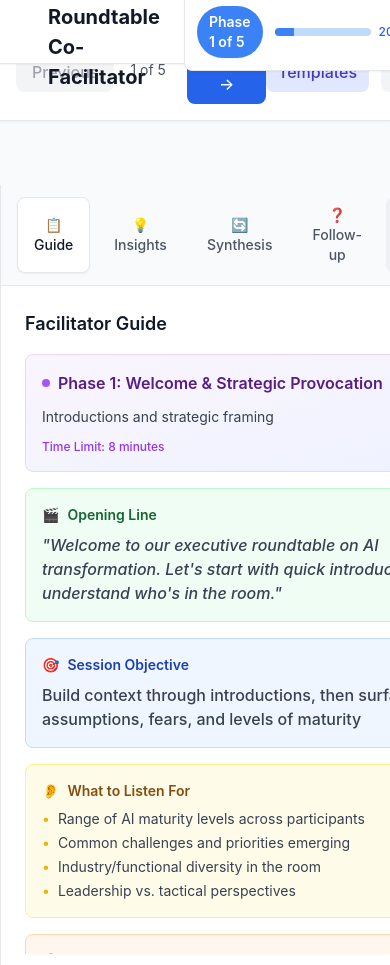
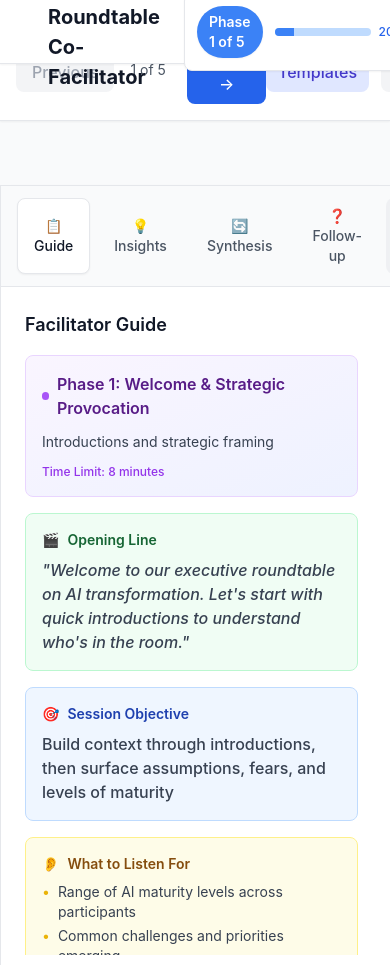
Before and after one commit to ALehav1/Ai4_Roundtable_Co-Facilitator_Agent, a Next.js app: page / in a window 390 px wide. Shown: the top 965 px of the page. Built offline with nearby package versions, Linux system fonts and the light colour scheme.

Commit message:
FIX 6: Add mobile responsiveness - responsive layout stacking and flexible panel sizing

```diff
--- a/src/app/globals.css
+++ b/src/app/globals.css
@@ -180,8 +180,16 @@
   .main-content {
     flex: 1;
     display: flex;
+    flex-direction: column;
     overflow: hidden;
     padding-top: 4rem; /* Header height */
+  }
+
+  /* Desktop: Side-by-side layout */
+  @media (min-width: 1024px) {
+    .main-content {
+      flex-direction: row;
+    }
   }
 
   /* Header - Minimal & Informative */
--- a/src/components/RoundtableCanvasV2.tsx
+++ b/src/components/RoundtableCanvasV2.tsx
@@ -1749,7 +1749,7 @@ const RoundtableCanvasV2: React.FC = () => {
           </div>
 
           {/* Right Panel - Combined Facilitator Guide and AI Tools */}
-          <div className="facilitator-panel w-[32rem] bg-white border-l flex flex-col h-full shadow-lg">
+          <div className="facilitator-panel w-full lg:w-[32rem] bg-white border-l lg:border-l border-t lg:border-t-0 flex flex-col h-full shadow-lg">
             {/* Tab Navigation Bar */}
             <div className="border-b bg-gray-50 px-4 py-3 flex-shrink-0">
               <div className="flex gap-2">
```
